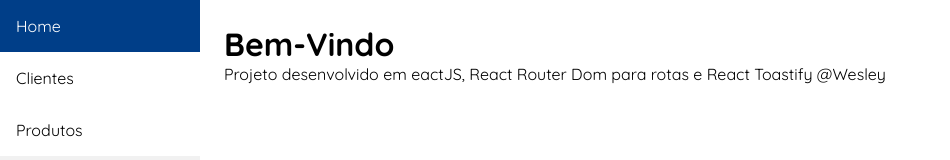
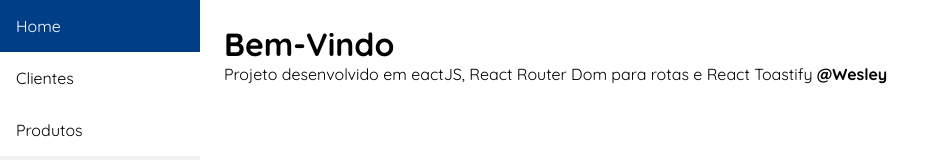
Before and after one commit to smart8486/Desafio2, a React (Create React App) app: page / in a window 1280 px wide. Shown: the top 160 px of the page, without its empty margins (0-950 px from the left). Built offline with nearby package versions, Linux system fonts and the light colour scheme.

Commit message:
Update HomeScreen.js

```diff
--- a/src/pages/HomeScreen.js
+++ b/src/pages/HomeScreen.js
@@ -2,11 +2,11 @@ import React from 'react'
 
 export default function HomeScreen() {
     return (
-        <div className="container">
+        <div className="container" background-color >
             <h1>Bem-Vindo</h1>
 
           <footer class="main-footer">
-          Projeto desenvolvido em eactJS, React Router Dom para rotas e React Toastify @Wesley
+          Projeto desenvolvido em eactJS, React Router Dom para rotas e React Toastify <strong>@Wesley</strong>
         </footer>
 
         </div>
```
